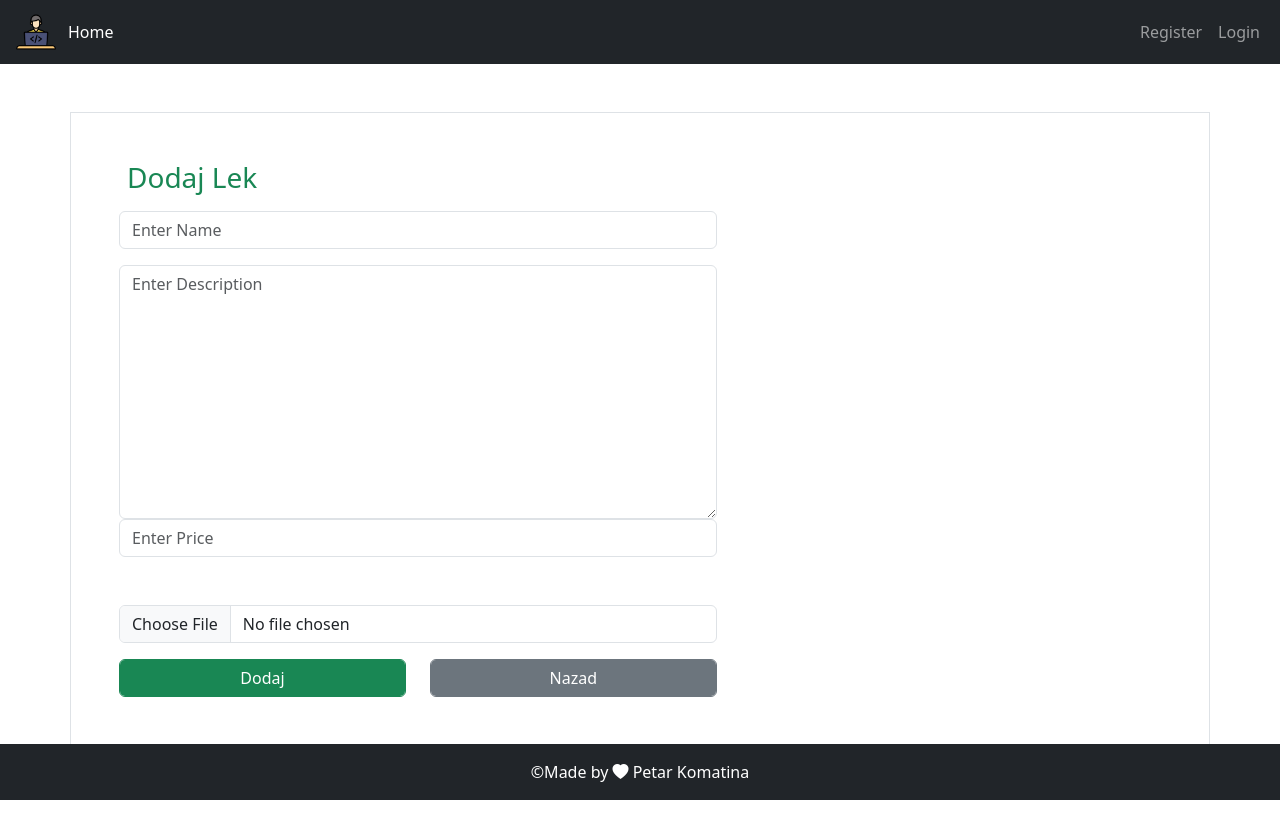
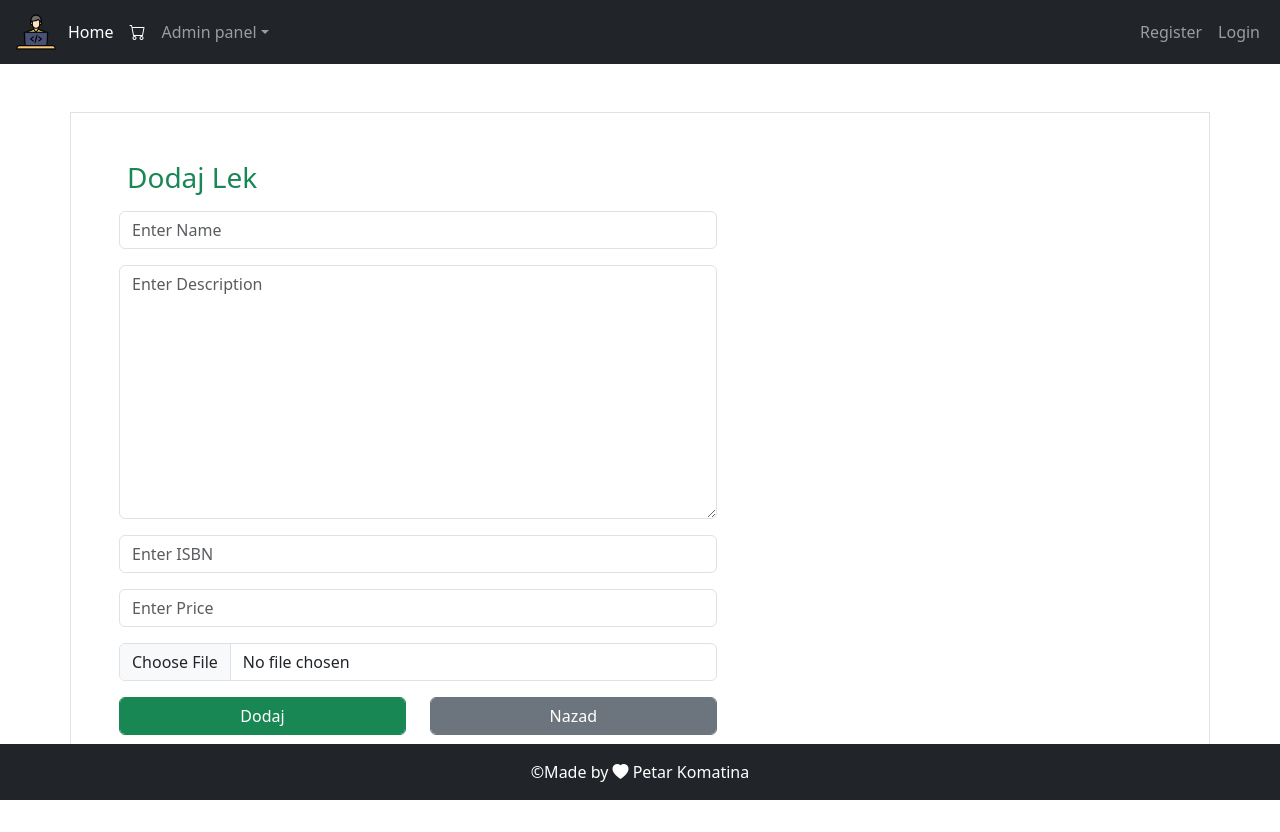
Before and after one commit to PetarKomatina00/Diplomski, a React (Create React App) app in the folder my-app/: page /Lekovi/Upsert in a window 1280 px wide. Before the commit the page ends 800 px from the top, so only its background shows below. Built offline with nearby package versions, Linux system fonts and the light colour scheme; no server answers.

Commit message:
Fixed the bug data.result is undefined in LekoviLista and SviLekovi

```diff
--- a/my-app/src/API/LekItemApi.ts
+++ b/my-app/src/API/LekItemApi.ts
@@ -3,7 +3,7 @@ import { createApi, fetchBaseQuery } from "@reduxjs/toolkit/query/react"
 const lekItemApi = createApi({
     reducerPath: "lekItemApi",
     baseQuery: fetchBaseQuery({
-        baseUrl: "https://diplomskiapi20231116043904.azurewebsites.net/api/",
+        baseUrl: "https://localhost:7194/api/",
         prepareHeaders: (headers: Headers, api) => {
             const token = localStorage.getItem("token")
             token && headers.append("Authorization", "Bearer " + token);
--- a/my-app/src/Components/Layout/Header.tsx
+++ b/my-app/src/Components/Layout/Header.tsx
@@ -36,7 +36,7 @@ function Header() {
                                 <NavLink className="nav-link active" aria-current="page" to="/">Home</NavLink>
                             </li>
 
-                            {userData.role === "CUSTOMER" && <li className="nav-item">
+                            {true && <li className="nav-item">
                                 <NavLink className="nav-link active" aria-current="page" to="/shoppingCart">
                                     <i className="bi bi-cart"></i>
                                     {userData.id && `${shoppingCartFromStore?.length}`}
@@ -53,7 +53,7 @@ function Header() {
                                     Authorization
                                 </NavLink>
                             </li> */}
-                            {userData.role === "ADMIN" && <li className="nav-item dropdown">
+                            {true && <li className="nav-item dropdown">
                                 <a className="nav-link dropdown-toggle" href="#" role="button" data-bs-toggle="dropdown" aria-expanded="false">
                                     Admin panel
                                 </a>
--- a/my-app/src/Components/Layout/Page/Lekovi/LekoviLista.tsx
+++ b/my-app/src/Components/Layout/Page/Lekovi/LekoviLista.tsx
@@ -7,11 +7,18 @@ import { setLekItem } from '../../../../Storage/Redux/LekSlice';
 import MainLoader from './Common/MainLoader';
 import { isNullOrUndefined } from 'util';
 
+const initalDataToPreventDataResultBeingNull = {
+    description : "123",
+    image : "asd",
+    isbn : "123",
+    lekID : "5",
+    nazivLeka : "Mg",
+    price : "111"
+}
 function LekoviLista() {
     //const [lekovi, setLekovi] = useState<LekModel[]>([]);
     const dispatch = useDispatch();
-    const { data, isLoading } = useGetLekoviQuery(null);
-
+    const { data, isLoading } = useGetLekoviQuery(initalDataToPreventDataResultBeingNull);
     useEffect(() => {
         if (!isLoading) {
             if (data) {
@@ -20,16 +27,15 @@ function LekoviLista() {
 
         }
     }, [isLoading])
+    // useEffect(() => {
+    //     const timer = setTimeout(() => {
+    //         if(!isLoading && data === undefined){
+    //             window.location.reload();
+    //         }
+    //     }, 5000)
+    // }, [isLoading, data])
 
-    useEffect(() => {
-        const timer = setTimeout(() => {
-            if(!isLoading && data === undefined){
-                window.location.reload();
-            }
-        }, 5000)
-    }, [isLoading, data])
-
-    if (isLoading || data === undefined || !data.isSuccess) {
+    if (isLoading || data.result === undefined || !data.isSuccess) {
         return <MainLoader />
     }
     return (
--- a/my-app/src/HOC/withAdminAuth.tsx
+++ b/my-app/src/HOC/withAdminAuth.tsx
@@ -7,7 +7,7 @@ const withAdminAuth = (WrappedComponent: any) => {
             const decode: {
                 role: string;
             } = jwtDecode(localToken);
-            if (decode.role !== "ADMIN") {
+            if (decode.role !== "admin") {
                 window.location.replace("/accessDenied")
                 return null;
             }
--- a/my-app/src/Pages/Lekovi/SviLekovi.tsx
+++ b/my-app/src/Pages/Lekovi/SviLekovi.tsx
@@ -5,13 +5,24 @@ import LekModel from '../../interfaces/LekModel';
 import { useNavigate } from 'react-router-dom';
 import { toast } from 'react-toastify';
 import withAdminAuth from '../../HOC/withAdminAuth';
-function SviLekovi() {
-    const { data, isLoading } = useGetLekoviQuery(null);
+
+const initalDataToPreventDataResultBeingNull = {
+    description : "123",
+    image : "asd",
+    isbn : "123",
+    lekID : "5",
+    nazivLeka : "Mg",
+    price : "111"
+}
+const SviLekovi = () => {
+    const { data, isLoading } = useGetLekoviQuery(initalDataToPreventDataResultBeingNull);
     const [deleteLek] = useDeleteLekMutation();
     const navigate = useNavigate();
 
+    const delay = (ms : any) => new Promise(resolve => setTimeout(resolve, ms))
     const handleLekDelete = async (id : number) => {
         deleteLek(id);
+        console.log(id);
         toast.promise(
             deleteLek(id),
             {
@@ -43,6 +54,7 @@ function SviLekovi() {
                             <div className='col-2'>Special Tag</div>
                             <div className='col-2'>Action</div>
                         </div>
+
                         {data.result.map((lek: LekModel) => {
                             return (
                                 <div className='row border' key = {lek.lekID}>
@@ -72,7 +84,7 @@ function SviLekovi() {
                                 </div>
                             )
                         })}
-
+                        {console.log(data.result)}
                     </div>
                 </div>
             )}
--- a/my-app/src/Pages/Lekovi/Upsert.tsx
+++ b/my-app/src/Pages/Lekovi/Upsert.tsx
@@ -78,7 +78,7 @@ function Upsert() {
         const formData = new FormData();
         formData.append("NazivLeka", LekInput.name)
         formData.append("Description", LekInput.description)
-        formData.append("ISBN", "1112")
+        formData.append("ISBN", LekInput.isbn)
         formData.append("Price", LekInput.price)
         if(imageToBeDisplayed) formData.append("Image", imageToBeStore)
         // for(let x of formData.values())
@@ -104,7 +104,7 @@ function Upsert() {
         }
         if (response) {
             setIsLoading(false);
-            navigate("/Lekovi/SviLekovi")
+            window.location.replace("/Lekovi/SviLekovi")
         }
         setIsLoading(false);
     }
@@ -134,25 +134,25 @@ function Upsert() {
                             onChange={handleLekInput}
                         >
                         </textarea>
-                        {/* <input
-                            type="text"
-                            className='form-control'
-                            placeholder='Enter Special Tag'
-                            required
-                            name="description"
-                            value={LekInput.name}
-                            onChange={handleLekInput}
-                        /> */}
                         <input
                             type="text"
-                            className='form-control'
+                            className='form-control mt-3'
+                            placeholder='Enter ISBN'
+                            required
+                            name="isbn"
+                            value={LekInput.isbn}
+                            onChange={handleLekInput}
+                        />
+                        <input
+                            type="text"
+                            className='form-control mt-3'
                             placeholder='Enter Price'
                             required
                             name="price"
                             value={LekInput.price}
                             onChange={handleLekInput}
                         />
-                        <input type="file" className='form-control mt-5' onChange={handleFileChange} />
+                        <input type="file" className='form-control mt-3' onChange={handleFileChange} />
                         <div className='row'>
                             <div className='col-6'>
                             <button
```
